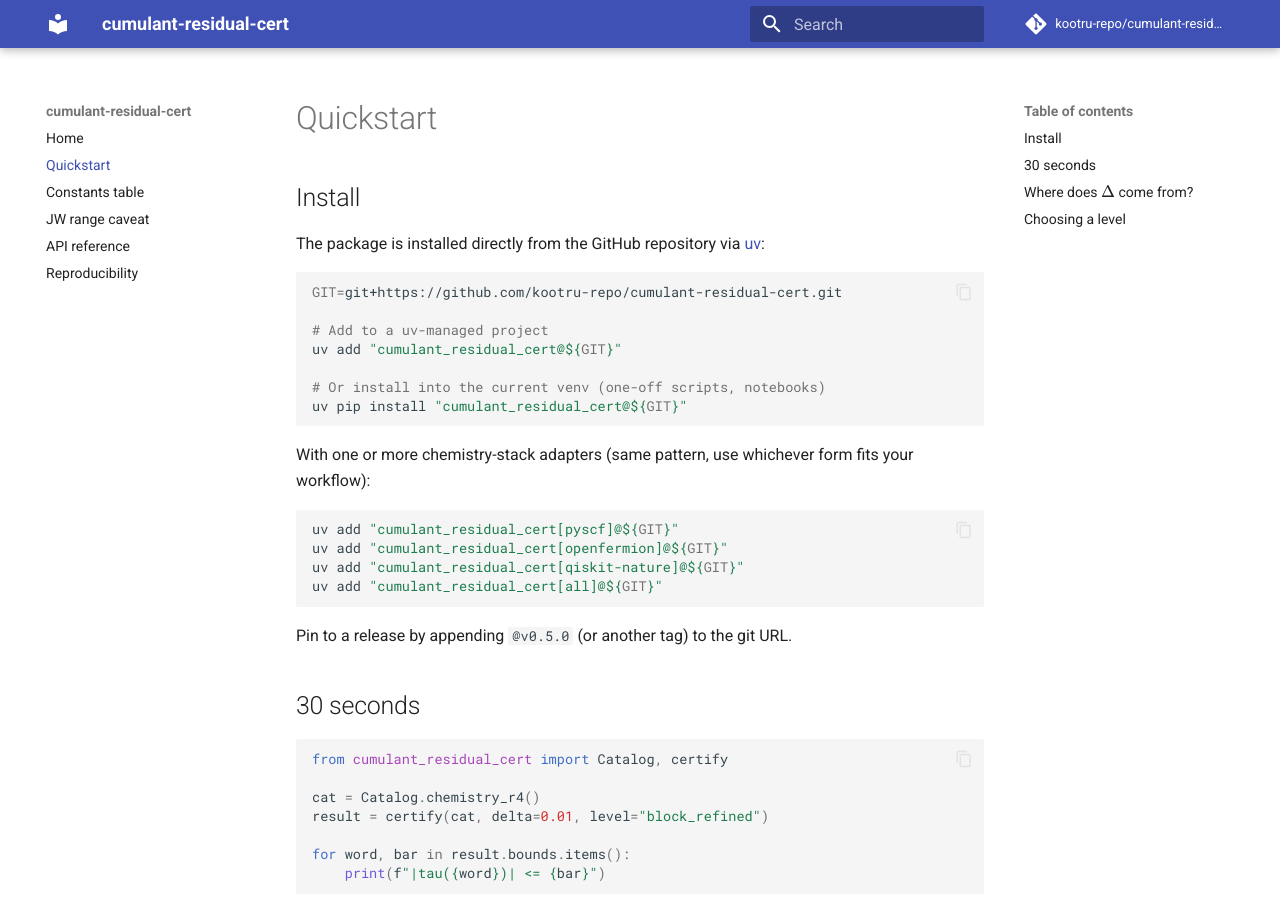
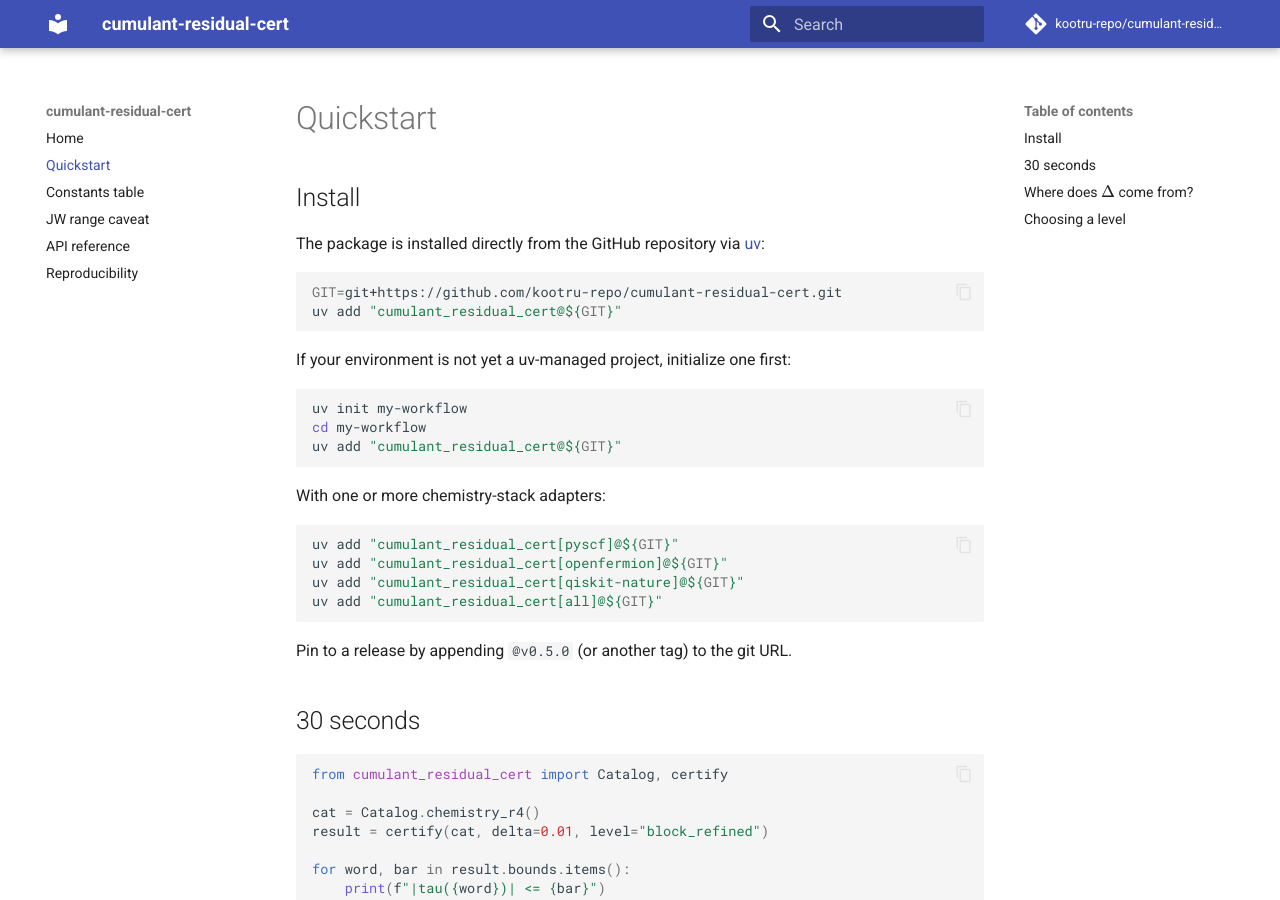
Before and after one commit to kootru-repo/cumulant-residual-cert, an MkDocs documentation site: the page built from docs/quickstart.md, in a window 1280 px wide and 900 px high. Built offline with MkDocs 1.6.1 and Material for MkDocs 9.7.7, drawn with Linux system fonts in a browser that asks for light colours; comment, search, counter and statistics services are not loaded.

Commit message:
purge remaining 'pip' strings: docs / certify.py / 5 notebooks

````diff
--- a/docs/quickstart.md
+++ b/docs/quickstart.md
@@ -6,16 +6,18 @@ The package is installed directly from the GitHub repository via [uv](https://do
 
 ```bash
 GIT=git+https://github.com/kootru-repo/cumulant-residual-cert.git
-
-# Add to a uv-managed project
 uv add "cumulant_residual_cert@${GIT}"
-
-# Or install into the current venv (one-off scripts, notebooks)
-uv pip install "cumulant_residual_cert@${GIT}"
 ```
 
-With one or more chemistry-stack adapters (same pattern, use whichever
-form fits your workflow):
+If your environment is not yet a uv-managed project, initialize one first:
+
+```bash
+uv init my-workflow
+cd my-workflow
+uv add "cumulant_residual_cert@${GIT}"
+```
+
+With one or more chemistry-stack adapters:
 
 ```bash
 uv add "cumulant_residual_cert[pyscf]@${GIT}"
````
Also changed, not shown: CONTRIBUTING.md (+1 -1 lines), README.md (+22 -15 lines), 6 other files.
